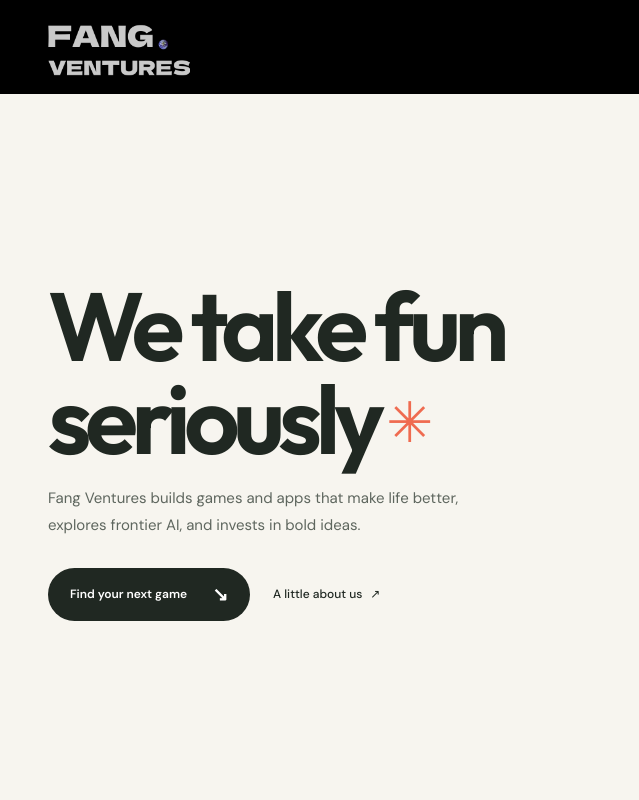
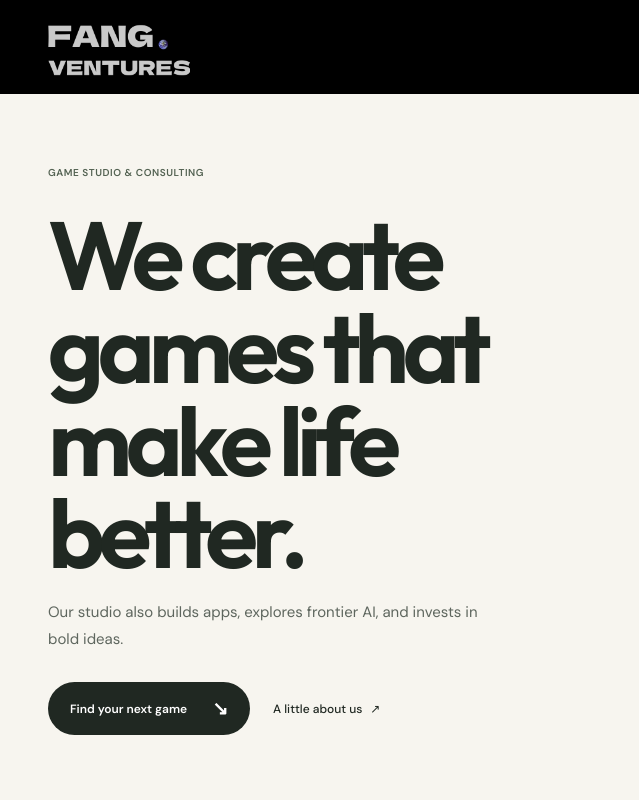
Before and after one commit to fangventures/fangventures.github.io, a plain HTML site: page index.html in a window 1280 px wide. Shown: the top 800 px of the page, 0-639 px from the left. Drawn offline with Linux system fonts and the light colour scheme.

Commit message:
Introduce Fang Ventures as a game studio and consulting business

```diff
--- a/index.html
+++ b/index.html
@@ -4,12 +4,12 @@
   <meta charset="utf-8">
   <meta name="viewport" content="width=device-width, initial-scale=1">
   <meta name="theme-color" content="#f7f5ef">
-  <title>Fang Ventures — Game Studio · AI Research Lab · Investments</title>
-  <meta name="description" content="We take fun seriously—and fund what’s next. Fang Ventures builds games and apps that make life better, explores frontier AI, and invests in bold ideas.">
+  <title>Fang Ventures — Game Studio &amp; Consulting</title>
+  <meta name="description" content="Fang Ventures creates games that make life better. Explore our games, apps, and consulting studio.">
   <link rel="canonical" href="https://fang.ventures/">
   <meta property="og:type" content="website">
-  <meta property="og:title" content="Fang Ventures — A little curiosity. A lot of play.">
-  <meta property="og:description" content="Game Studio · AI Research Lab · Investments. We take fun seriously—and fund what’s next.">
+  <meta property="og:title" content="Fang Ventures — Game Studio &amp; Consulting">
+  <meta property="og:description" content="We create games that make life better. Explore the Fang Ventures game and consulting studio.">
   <meta property="og:url" content="https://fang.ventures/">
   <meta property="og:image" content="https://fang.ventures/assets/fangventures.png">
   <meta property="og:image:alt" content="Fang Ventures logo">
@@ -30,8 +30,9 @@
   <main id="main">
     <section class="hero wrap" aria-labelledby="hero-heading">
       <div class="hero-copy">
-        <h1 id="hero-heading">We take fun<br><span class="seriously">seriously<span class="hero-spark" aria-hidden="true">✳</span></span></h1>
-        <p class="hero-intro">Fang Ventures builds games and apps that make life better, explores frontier AI, and invests in bold ideas.</p>
+        <p class="eyebrow hero-eyebrow">Game Studio &amp; Consulting</p>
+        <h1 id="hero-heading">We create games that make life better.</h1>
+        <p class="hero-intro">Our studio also builds apps, explores frontier AI, and invests in bold ideas.</p>
         <div class="hero-actions"><a class="button button-dark" href="#games">Find your next game <span aria-hidden="true">↘</span></a><a class="quiet-link" href="#studio">A little about us <span aria-hidden="true">↗</span></a></div>
       </div>
       <div class="featured-games" aria-label="Explore our game worlds">
```
